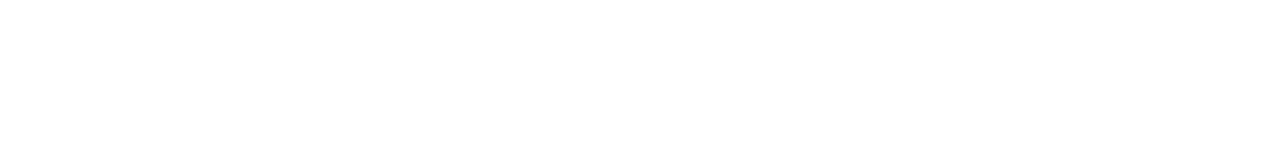
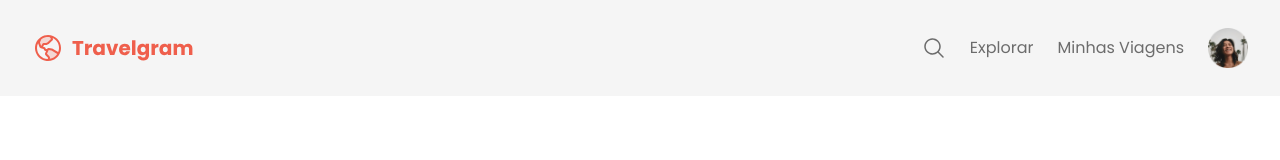
Before and after one commit to Erick-A-Martins/projeto-travelgram, a plain HTML site: page index.html in a window 1280 px wide. Drawn offline with Linux system fonts and the light colour scheme.

Commit message:
done navigation

```diff
--- a/index.html
+++ b/index.html
@@ -11,5 +11,32 @@
 </head>
 <body>
 
+    <div class="bg-surface-color">
+        <nav class="container">
+            <a href="#" id="logo">
+                <img src="assets/Logo.svg" alt="Logonarca">
+            </a>
+
+            <ul id="primary-menu">
+                <li>
+                    <a href="#">
+                        <img src="assets/icons/MagnifyingGlass.svg" alt="Ícone de lupa">
+                    </a>
+                </li>
+
+                <li><a href="#">Explorar</a></li>
+                <li><a href="#">Minhas Viagens</a></li>
+                <li>
+                    <a href="#">
+                        <img src="assets/Profile pic.png" alt="Imagem de Isabela Torres">
+                    </a>
+                </li>
+            </ul>
+
+        </nav>
+    </div>
+
+    <header></header>
+
 </body>
 </html>
--- a/styles/global.css
+++ b/styles/global.css
@@ -25,3 +25,23 @@ body {
     color: var(--text-color-secondary);
     background-color: var(--background-color);
 }
+
+a {
+    text-decoration: none;
+    color: inherit;
+}
+
+a:hover {
+    color: var(--brand-color);
+    text-decoration: underline;
+}
+
+.container {
+    padding-inline: 32px;
+    max-width: 1280px;
+    margin-inline: auto;
+}
+
+.bg-surface-color {
+    background-color: var(--surface-color);
+}
--- a/styles/index.css
+++ b/styles/index.css
@@ -1 +1,2 @@
 @import url(global.css);
+@import url(nav.css);
--- /dev/null
+++ b/styles/nav.css
@@ -0,0 +1,20 @@
+nav {
+    display: flex;
+    justify-content: space-between;
+    align-items: center;
+    line-height: 0;
+    padding-block: 20px;
+}
+
+nav ul {
+    list-style: none;
+    display: flex;
+    align-items: center;
+    gap: 24px;
+    padding-block: 8px;
+}
+
+nav ul li:last-child img {
+    width: 40px;
+    height: 40px;
+}
```
Also changed, not shown: assets/Image 02.png (deleted), assets/Image 03.png (deleted), assets/Image 04.png (deleted), assets/Image 05.png (deleted), assets/Image 06.png (deleted), assets/Image 07.png (deleted), assets/Image 08.png (deleted), assets/Image 09.png (deleted), assets/Image 10.png (deleted), assets/Image 11.png (deleted), assets/Profile pic.png (added), assets/icons/Image.svg (renamed from assets/Image.svg), assets/icons/MagnifyingGlass.svg (renamed from assets/MagnifyingGlass.svg), assets/icons/MapPin.svg (renamed from assets/MapPin.svg), 1 more files, 12 other files.
